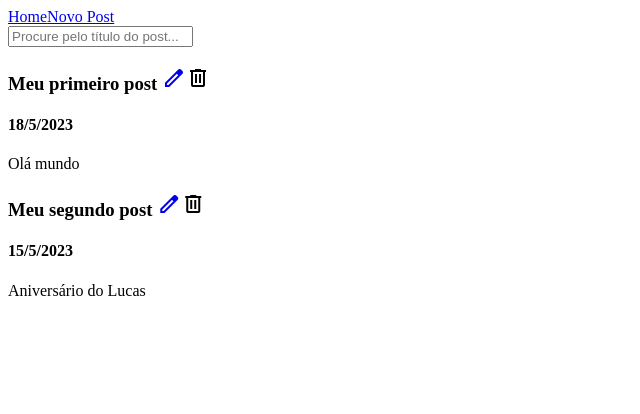
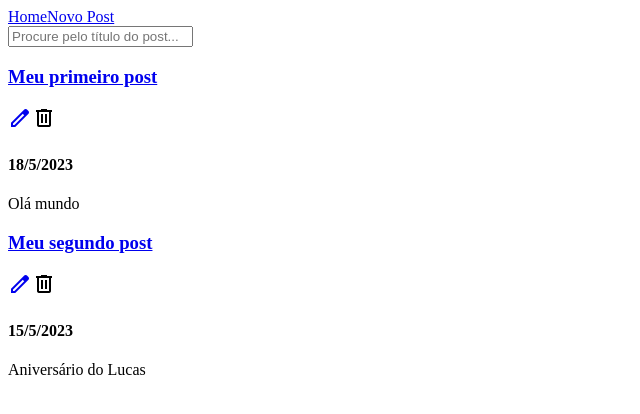
Before and after one commit to Rafashhe/blog_template, a Vue app: page / in a window 1280 px wide. Shown: the top 414 px of the page, without its empty margins (0-640 px from the left). Built offline with nearby package versions, Linux system fonts and the light colour scheme.

Commit message:
cria rota para a view de detalhamento

```diff
--- a/src/views/Home.vue
+++ b/src/views/Home.vue
@@ -71,9 +71,13 @@ export default {
 
   <div id="lista-posts">
     <div class="post" v-for="post in filteredPosts" :key="post.key">
-      <h3>
-        <!-- interface declarativa, sempre vem do data ou de um método. Métodos são funções -->
-        {{ post.title }}
+      <div class="flex">
+        <RouterLink :to="`/detail/${getPostId(post.title)}`">
+          <h3>
+            <!-- interface declarativa, sempre vem do data ou de um método. Métodos são funções -->
+            {{ post.title }}
+          </h3>
+        </RouterLink>
         <RouterLink :to="`/edit/${getPostId(post.title)}`">
           <span class="material-symbols-outlined">edit</span>
         </RouterLink>
@@ -82,7 +86,7 @@ export default {
           @click="setupModal(getPostId(post.title))"
           >delete</span
         >
-      </h3>
+      </div>
       <h4>{{ post.datetime }}</h4>
       <p>{{ post.content }}</p>
     </div>
@@ -101,3 +105,14 @@ export default {
     </div>
   </div>
 </template>
+
+<style scoped>
+
+textarea {
+    resize: none;
+    outline: none;
+    border: none;
+    width: 80%;
+}
+
+</style>
```
